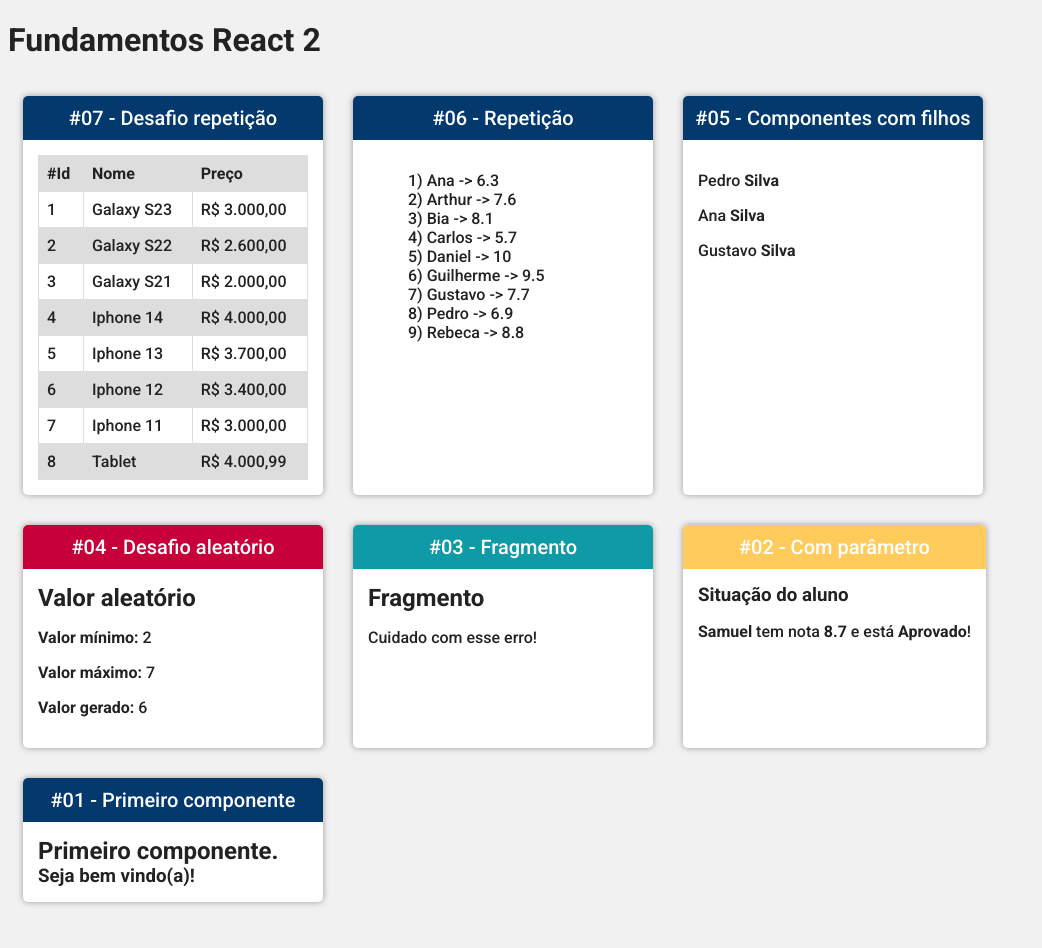
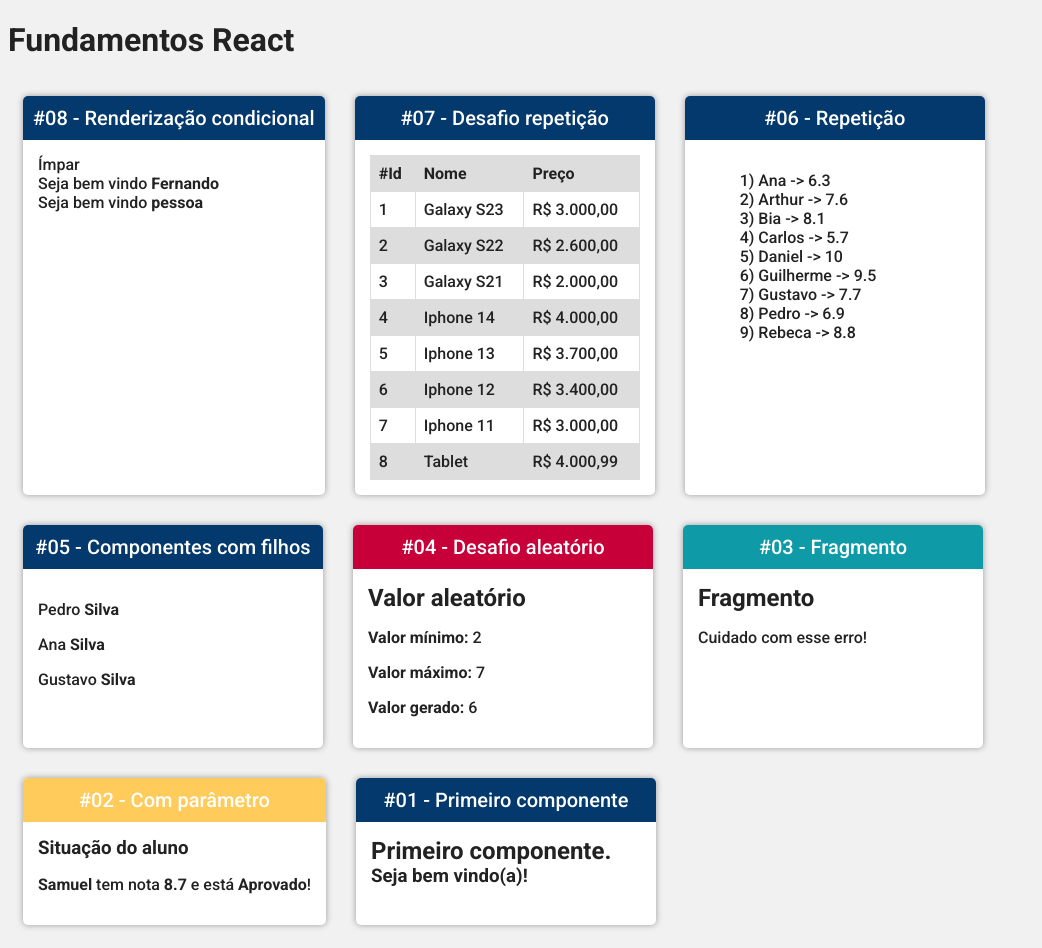
Before and after one commit to Samuel-silva/curso-react, a React (Create React App) app in the folder fundamentos-react/: page / in a window 1280 px wide. Shown: the whole page, without its empty margins (0-1042 px from the left). Before the commit the page ends 925 px from the top, so only its background shows below. Built offline with nearby package versions, Linux system fonts and the light colour scheme.

Commit message:
feat - Renderização condicional

```diff
--- a/fundamentos-react/src/App.jsx
+++ b/fundamentos-react/src/App.jsx
@@ -10,13 +10,21 @@ import Familia from './components/basico/Familia'
 import FamiliaMembro from './components/basico/FamiliaMembro'
 import ListaAlunos from './components/repeticao/ListaAlunos'
 import TabelaProdutos from './components/repeticao/TabelaProdutos'
+import ParOuImpar from './components/condicional/ParOuImpar'
+import UsuarioInfo from './components/condicional/UsuarioInfo'
 
 export default () => (
   <div className="app">
-    <h1>Fundamentos React 2</h1>
+    <h1>Fundamentos React</h1>
 
     <div className="card-conteiner">
-    <Card titulo="#07 - Desafio repetição">
+      <Card titulo="#08 - Renderização condicional">
+        <ParOuImpar numero={21} />
+        <UsuarioInfo usuario={{nome: "Fernando"}} />
+        <UsuarioInfo />
+      </Card>
+
+      <Card titulo="#07 - Desafio repetição">
         <TabelaProdutos />
       </Card>
 
--- /dev/null
+++ b/fundamentos-react/src/components/condicional/If.js
@@ -0,0 +1,19 @@
+export function If(props) {
+  const elseChild = props.children.filter(child => {
+    return child.type && child.type.name === 'Else'
+  })[0]
+
+  const ifChildren = props.children.filter(child => {
+    return child !== elseChild
+  })
+
+  if(props.test) {
+    return ifChildren
+  } else if(elseChild) {
+    return elseChild
+  } else {
+    return false
+  }
+}
+
+export const Else = props => props.children
--- /dev/null
+++ b/fundamentos-react/src/components/condicional/ParOuImpar.jsx
@@ -0,0 +1,12 @@
+import React from 'react'
+
+export default function ParOuImpar(props) {
+    const { numero } = props
+    const isPar = numero % 2 === 0
+
+    return (
+    <div>
+      { isPar ? <span>Par</span> : <span>Ímpar</span> }
+    </div>
+  )
+}
--- /dev/null
+++ b/fundamentos-react/src/components/condicional/UsuarioInfo.jsx
@@ -0,0 +1,18 @@
+import React from "react"
+import { If, Else } from './If'
+
+export default function UsuarioInfo(props) {
+  const usuario = props.usuario || {}
+
+  return (
+    <div>
+      <If test={ usuario?.nome }>
+        Seja bem vindo <strong>{usuario.nome}</strong>
+
+        <Else>
+          Seja bem vindo <strong>pessoa</strong>
+        </Else>
+      </If>
+    </div>
+  )
+}
```
